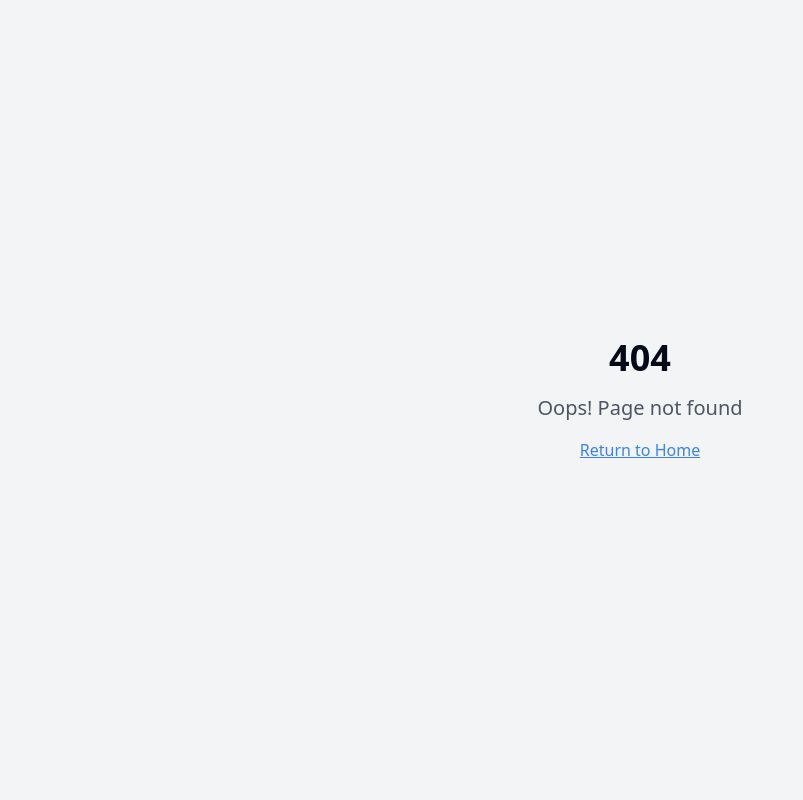
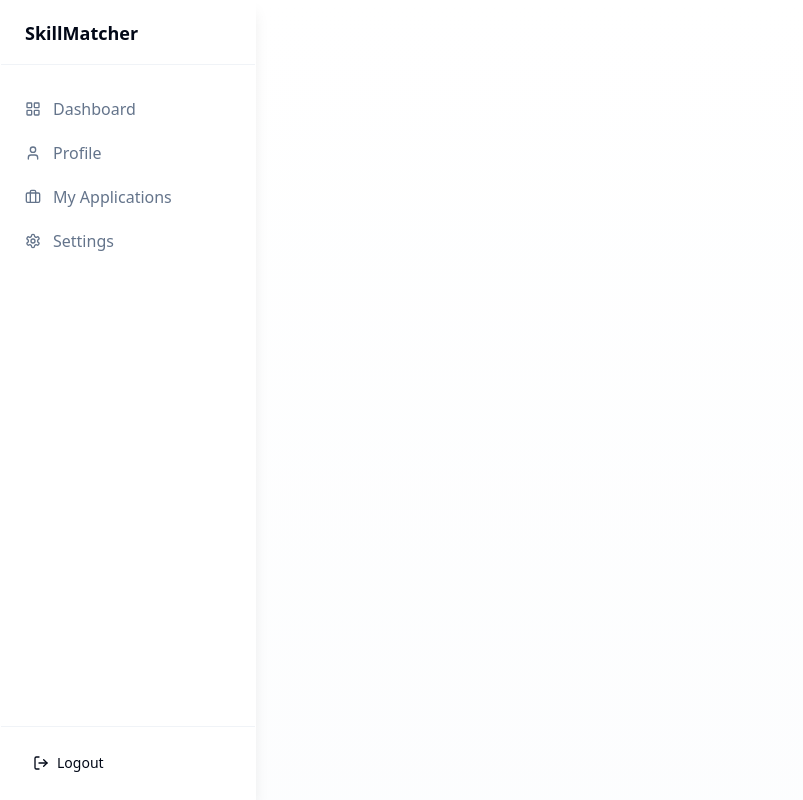
Before and after one commit to Varad8003/setskiller, a React (Vite) app: page /employee in a window 1280 px wide. Before the commit this address had no page. Shown: the whole page, without its empty margins (0-803 px from the left). Built offline with nearby package versions, Linux system fonts and the light colour scheme.

Commit message:
Implement employee login UI
This commit implements the UI for employee login.  No further details on implementation are provided.

```diff
--- a/src/App.tsx
+++ b/src/App.tsx
@@ -9,6 +9,8 @@ import Index from "./pages/Index";
 import NotFound from "./pages/NotFound";
 import EmployeeLogin from "./pages/employee/Login";
 import RecruiterLogin from "./pages/recruiter/Login";
+import EmployeeLayout from "./components/layouts/EmployeeLayout";
+import EmployeeDashboard from "./pages/employee/Dashboard";
 
 const queryClient = new QueryClient();
 
@@ -23,6 +25,9 @@ const App = () => (
             <Route path="/" element={<Index />} />
             <Route path="/employee/login" element={<EmployeeLogin />} />
             <Route path="/recruiter/login" element={<RecruiterLogin />} />
+            <Route path="/employee" element={<EmployeeLayout />}>
+              <Route path="dashboard" element={<EmployeeDashboard />} />
+            </Route>
             <Route path="*" element={<NotFound />} />
           </Routes>
         </AnimatePresence>
--- /dev/null
+++ b/src/components/layouts/EmployeeLayout.tsx
@@ -0,0 +1,95 @@
+
+import { useState } from "react";
+import { motion } from "framer-motion";
+import { Link, Outlet } from "react-router-dom";
+import {
+  LayoutGrid,
+  User,
+  Briefcase,
+  Settings,
+  LogOut,
+  Menu,
+  X,
+} from "lucide-react";
+import { Button } from "@/components/ui/button";
+import { cn } from "@/lib/utils";
+
+const EmployeeLayout = () => {
+  const [isSidebarOpen, setIsSidebarOpen] = useState(true);
+
+  const menuItems = [
+    { icon: LayoutGrid, label: "Dashboard", path: "/employee/dashboard" },
+    { icon: User, label: "Profile", path: "/employee/profile" },
+    { icon: Briefcase, label: "My Applications", path: "/employee/applications" },
+    { icon: Settings, label: "Settings", path: "/employee/settings" },
+  ];
+
+  return (
+    <div className="min-h-screen bg-gradient-to-b from-background to-secondary/20">
+      {/* Mobile Sidebar Toggle */}
+      <Button
+        variant="ghost"
+        size="icon"
+        className="fixed top-4 left-4 z-50 md:hidden"
+        onClick={() => setIsSidebarOpen(!isSidebarOpen)}
+      >
+        {isSidebarOpen ? (
+          <X className="h-5 w-5" />
+        ) : (
+          <Menu className="h-5 w-5" />
+        )}
+      </Button>
+
+      {/* Sidebar */}
+      <motion.aside
+        initial={{ x: -300 }}
+        animate={{ x: isSidebarOpen ? 0 : -300 }}
+        transition={{ duration: 0.3 }}
+        className={cn(
+          "fixed left-0 top-0 z-40 h-screen w-64 glass",
+          !isSidebarOpen && "hidden md:block md:translate-x-0"
+        )}
+      >
+        <div className="flex h-full flex-col gap-2">
+          <div className="flex h-16 items-center border-b border-border/50 px-6">
+            <h2 className="text-lg font-semibold">SkillMatcher</h2>
+          </div>
+
+          <nav className="flex-1 space-y-1 px-3 py-4">
+            {menuItems.map((item) => (
+              <Link
+                key={item.path}
+                to={item.path}
+                className="flex items-center gap-3 rounded-lg px-3 py-2 text-muted-foreground transition-colors hover:bg-secondary hover:text-foreground"
+              >
+                <item.icon className="h-4 w-4" />
+                {item.label}
+              </Link>
+            ))}
+          </nav>
+
+          <div className="border-t border-border/50 p-4">
+            <Button variant="ghost" className="w-full justify-start gap-2">
+              <LogOut className="h-4 w-4" />
+              Logout
+            </Button>
+          </div>
+        </div>
+      </motion.aside>
+
+      {/* Main Content */}
+      <main
+        className={cn(
+          "min-h-screen transition-all duration-300",
+          isSidebarOpen ? "md:pl-64" : ""
+        )}
+      >
+        <div className="container py-6">
+          <Outlet />
+        </div>
+      </main>
+    </div>
+  );
+};
+
+export default EmployeeLayout;
--- /dev/null
+++ b/src/pages/employee/Dashboard.tsx
@@ -0,0 +1,122 @@
+
+import { motion } from "framer-motion";
+import { Card } from "@/components/ui/card";
+import {
+  Briefcase,
+  Clock,
+  Award,
+  ChevronRight,
+  Search,
+} from "lucide-react";
+import { Button } from "@/components/ui/button";
+import { Input } from "@/components/ui/input";
+
+const Dashboard = () => {
+  // Placeholder data
+  const stats = [
+    { icon: Briefcase, label: "Total Applications", value: "12" },
+    { icon: Clock, label: "Pending Review", value: "5" },
+    { icon: Award, label: "Interviews", value: "3" },
+  ];
+
+  const recentJobs = [
+    {
+      title: "Senior Frontend Developer",
+      company: "Tech Corp",
+      status: "Applied",
+      date: "2024-02-20",
+    },
+    {
+      title: "React Developer",
+      company: "Innovation Labs",
+      status: "In Review",
+      date: "2024-02-19",
+    },
+    {
+      title: "Full Stack Engineer",
+      company: "Digital Solutions",
+      status: "Interview Scheduled",
+      date: "2024-02-18",
+    },
+  ];
+
+  return (
+    <motion.div
+      initial={{ opacity: 0, y: 20 }}
+      animate={{ opacity: 1, y: 0 }}
+      className="space-y-6"
+    >
+      <div className="flex flex-col gap-4 md:flex-row md:items-center md:justify-between">
+        <div>
+          <h1 className="text-3xl font-bold">Welcome back, John!</h1>
+          <p className="text-muted-foreground">
+            Here's what's happening with your job applications
+          </p>
+        </div>
+        <div className="flex gap-4">
+          <Input
+            placeholder="Search jobs..."
+            className="max-w-[300px]"
+            type="search"
+          />
+          <Button>
+            <Search className="mr-2 h-4 w-4" />
+            Find Jobs
+          </Button>
+        </div>
+      </div>
+
+      {/* Stats Grid */}
+      <div className="grid gap-4 md:grid-cols-3">
+        {stats.map((stat) => (
+          <Card
+            key={stat.label}
+            className="glass p-6 hover-scale"
+          >
+            <div className="flex items-center gap-4">
+              <div className="rounded-full bg-primary/10 p-3">
+                <stat.icon className="h-6 w-6 text-primary" />
+              </div>
+              <div>
+                <p className="text-sm text-muted-foreground">{stat.label}</p>
+                <h3 className="text-2xl font-bold">{stat.value}</h3>
+              </div>
+            </div>
+          </Card>
+        ))}
+      </div>
+
+      {/* Recent Applications */}
+      <Card className="glass">
+        <div className="flex items-center justify-between border-b border-border/50 p-6">
+          <h2 className="text-lg font-semibold">Recent Applications</h2>
+          <Button variant="ghost" size="sm">
+            View All
+            <ChevronRight className="ml-2 h-4 w-4" />
+          </Button>
+        </div>
+        <div className="divide-y divide-border/50">
+          {recentJobs.map((job) => (
+            <div
+              key={`${job.title}-${job.company}`}
+              className="flex items-center justify-between p-6"
+            >
+              <div>
+                <h3 className="font-medium">{job.title}</h3>
+                <p className="text-sm text-muted-foreground">{job.company}</p>
+              </div>
+              <div className="text-right">
+                <span className="rounded-full bg-primary/10 px-3 py-1 text-sm text-primary">
+                  {job.status}
+                </span>
+                <p className="mt-1 text-sm text-muted-foreground">{job.date}</p>
+              </div>
+            </div>
+          ))}
+        </div>
+      </Card>
+    </motion.div>
+  );
+};
+
+export default Dashboard;
```
